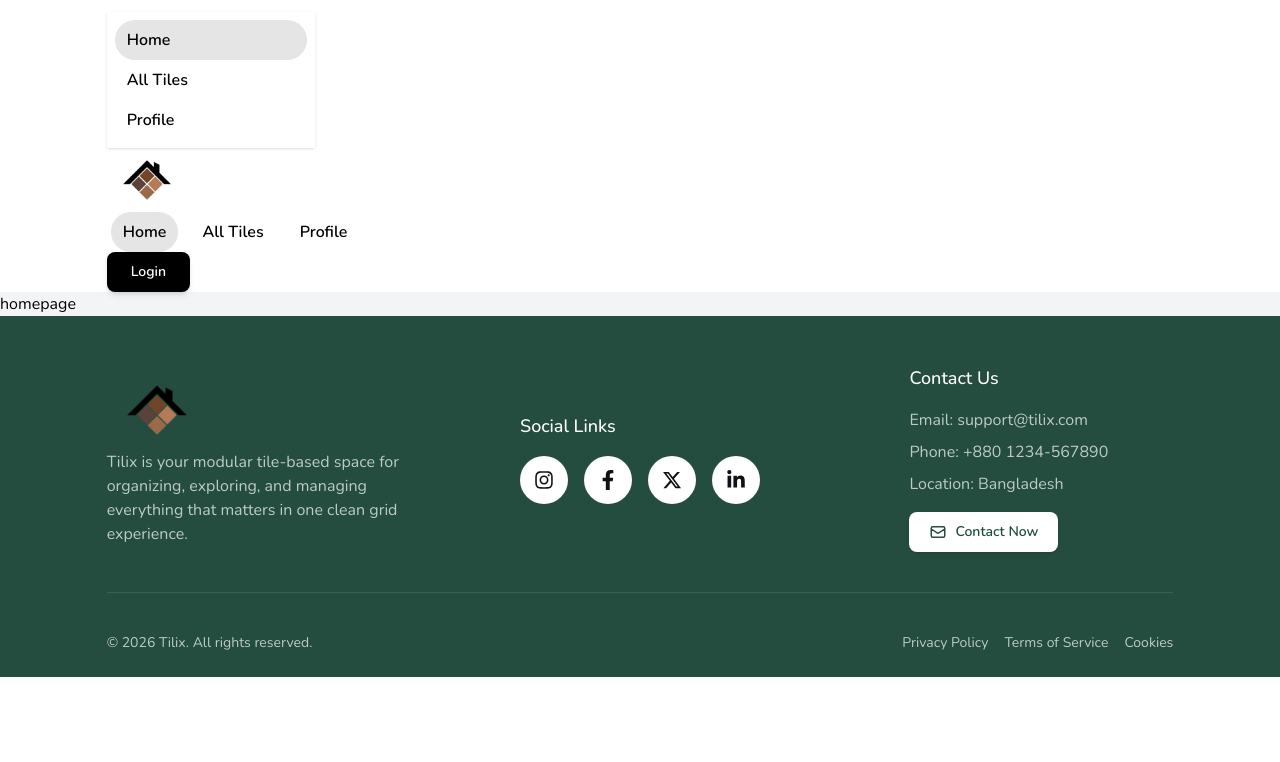
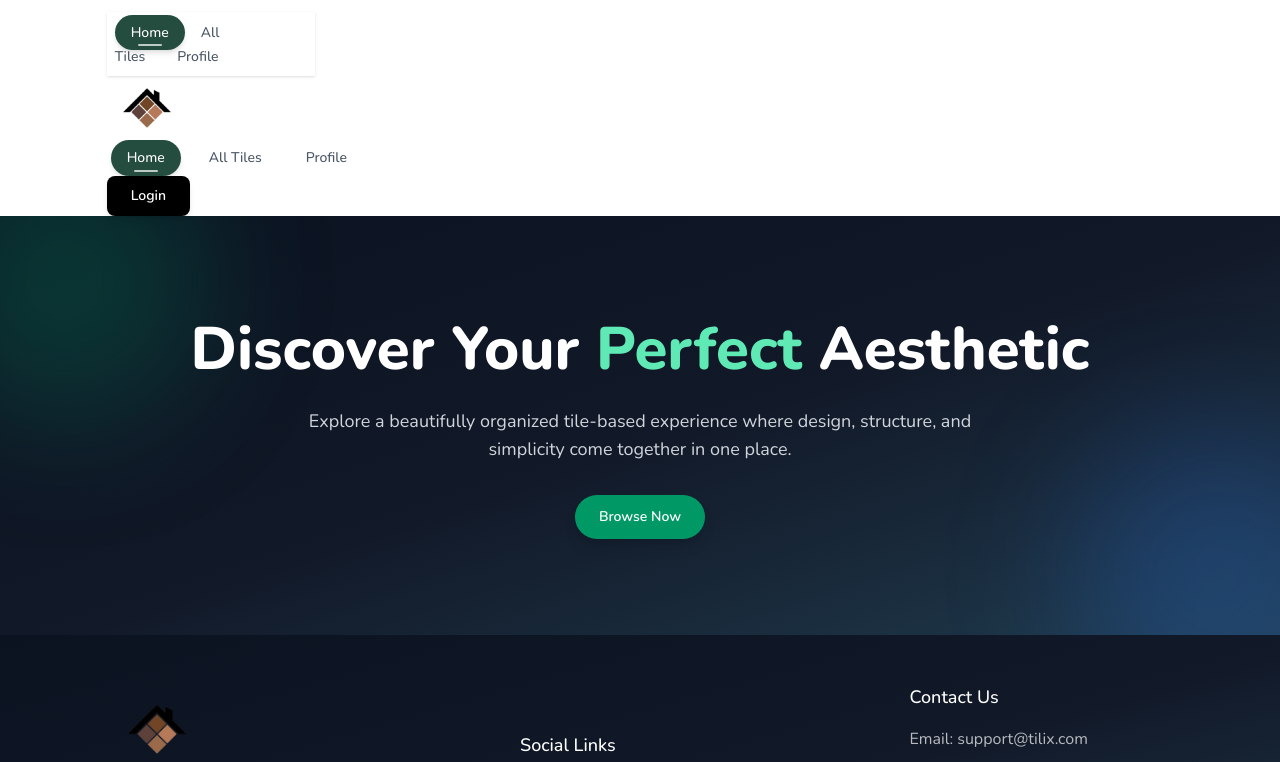
Before and after one commit to alfaazahmed7/assignment-08, a Next.js app: page / in a window 1280 px wide. Shown: the top 762 px of the page. Built offline with nearby package versions, Linux system fonts and the light colour scheme.

Commit message:
added banner

```diff
--- a/src/app/page.js
+++ b/src/app/page.js
@@ -1,9 +1,10 @@
+import Banner from "@/components/Banner/Banner";
 import Image from "next/image";
 
 export default function Home() {
   return (
     <div>
-      homepage
+      <Banner />
     </div>
   );
 }
--- /dev/null
+++ b/src/components/Banner/Banner.jsx
@@ -0,0 +1,39 @@
+import Link from "next/link";
+import React from "react";
+
+const Banner = () => {
+    return (
+        <section className="relative overflow-hidden bg-gradient-to-br from-[#0b1220] via-[#111827] to-[#1f3b4d] py-24">
+
+            {/* soft glow background shapes */}
+            <div className="absolute -top-20 -left-20 w-72 h-72 bg-emerald-500/20 rounded-full blur-3xl" />
+            <div className="absolute -bottom-20 -right-20 w-72 h-72 bg-blue-500/20 rounded-full blur-3xl" />
+
+            <div className="relative w-11/12 sm:w-10/12 mx-auto text-center">
+
+                {/* Heading */}
+                <h1 className="text-4xl sm:text-5xl md:text-6xl font-extrabold text-white leading-tight">
+                    Discover Your <span className="text-emerald-300">Perfect</span> Aesthetic
+                </h1>
+
+                {/* Subtitle */}
+                <p className="mt-5 text-gray-300 text-sm sm:text-base md:text-lg max-w-2xl mx-auto">
+                    Explore a beautifully organized tile-based experience where design, structure, and simplicity come together in one place.
+                </p>
+
+                {/* Button */}
+                <div className="mt-8">
+                    <Link
+                        href="/all-tiles"
+                        className="inline-flex items-center justify-center px-6 py-3 text-sm font-semibold text-white bg-emerald-600 rounded-full shadow-lg hover:bg-emerald-500 active:scale-95"
+                    >
+                        Browse Now
+                    </Link>
+                </div>
+
+            </div>
+        </section>
+    );
+};
+
+export default Banner;
--- a/src/components/Footer/Footer.jsx
+++ b/src/components/Footer/Footer.jsx
@@ -8,11 +8,11 @@ import footerImage from "@/assets/logo.png"
 
 const Footer = () => {
     return (
-        <footer className='bg-[#244D3F] pt-12 pb-6'>
+        <footer className='bg-gradient-to-br from-[#0b1220] via-[#111827] to-[#1f3b4d] md:pt-12 md:pb-6'>
             <div className='w-11/12 sm:w-10/12 mx-auto'>
 
                 {/* Top Section */}
-                <div className='grid gap-10 md:grid-cols-2 lg:grid-cols-3 items-center text-center lg:justify-items-center md:text-left'>
+                <div className='grid gap-3 md:gap-10 md:grid-cols-2 lg:grid-cols-3 items-center text-center lg:justify-items-center md:text-left'>
 
                     {/* Brand */}
                     <div>
@@ -85,10 +85,10 @@ const Footer = () => {
                 </div>
 
                 {/* Divider */}
-                <hr className='border-white opacity-10 my-10' />
+                <hr className='border-white opacity-10 my-5 md:my-10' />
 
                 {/* Bottom Section */}
-                <div className='flex flex-col md:flex-row items-center justify-between gap-4 text-center md:text-left'>
+                <div className='flex flex-col md:flex-row items-center justify-between gap-1 md:gap-4 text-center md:text-left'>
                     <p className='text-white opacity-70 text-sm'>
                         © 2026 Tilix. All rights reserved.
                     </p>
--- a/src/components/Navbar/NavLink.jsx
+++ b/src/components/Navbar/NavLink.jsx
@@ -5,13 +5,23 @@ import React from 'react';
 
 const NavLink = ({ href, children }) => {
     const pathname = usePathname();
-    console.log(pathname, "pathname");
+    const isActive = pathname === href;
 
     return (
-        <Link href={href}
-            className={`flex items-center gap-1 ${pathname === href ? "bg-[#e5e5e5] px-3 py-2 text-black rounded-full" : ""} font-semibold text-base px-3 py-2`}
+        <Link
+            href={href}
+            className={`relative px-4 py-2 rounded-full text-sm font-medium transition-all
+            ${isActive
+                ? "text-white bg-[#244D3F] shadow-md"
+                : "text-gray-600 hover:text-black hover:bg-gray-100"
+            }`}
         >
             {children}
+
+            {/* subtle active indicator line */}
+            {isActive && (
+                <span className="absolute bottom-1 left-1/2 -translate-x-1/2 w-6 h-[2px] bg-white/70 rounded-full" />
+            )}
         </Link>
     );
 };
```
Also changed, not shown: 1 other file (tests, documents, lock files or other folders).
